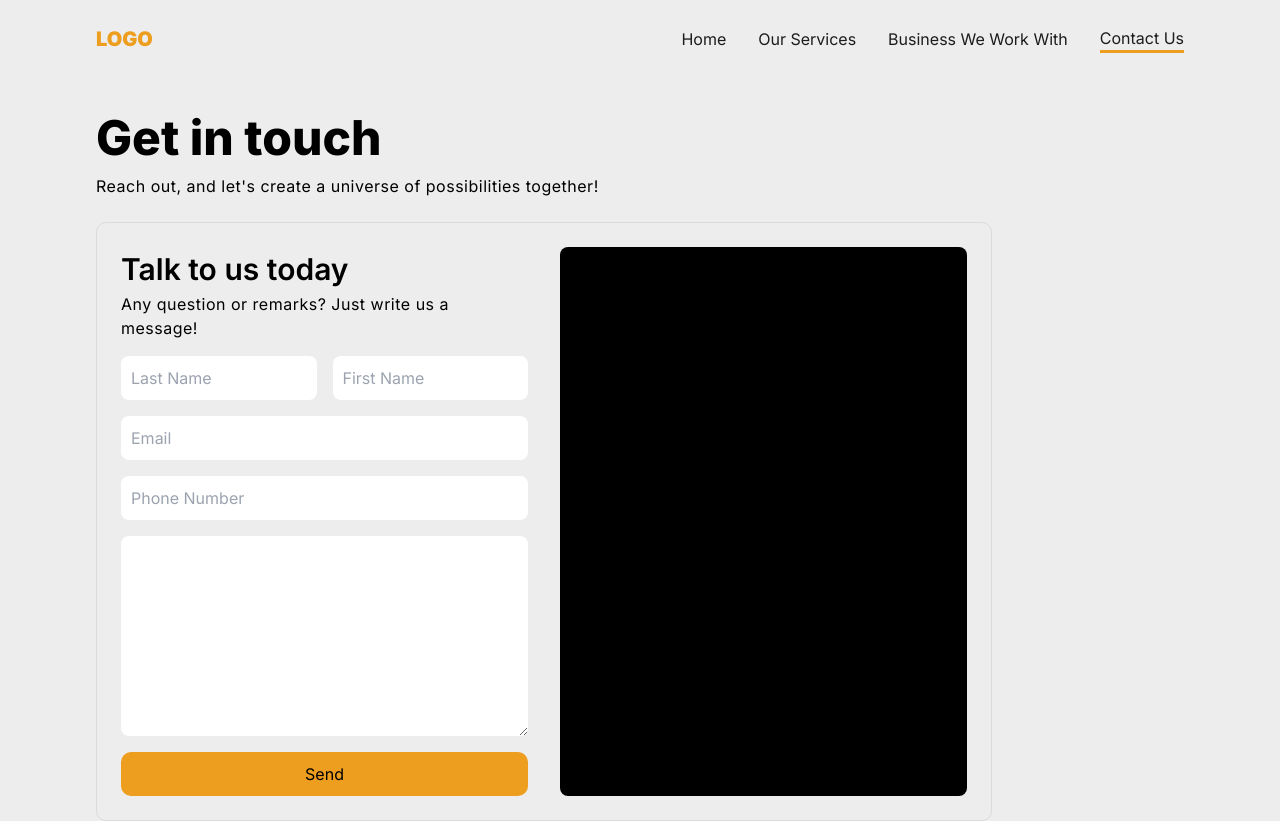
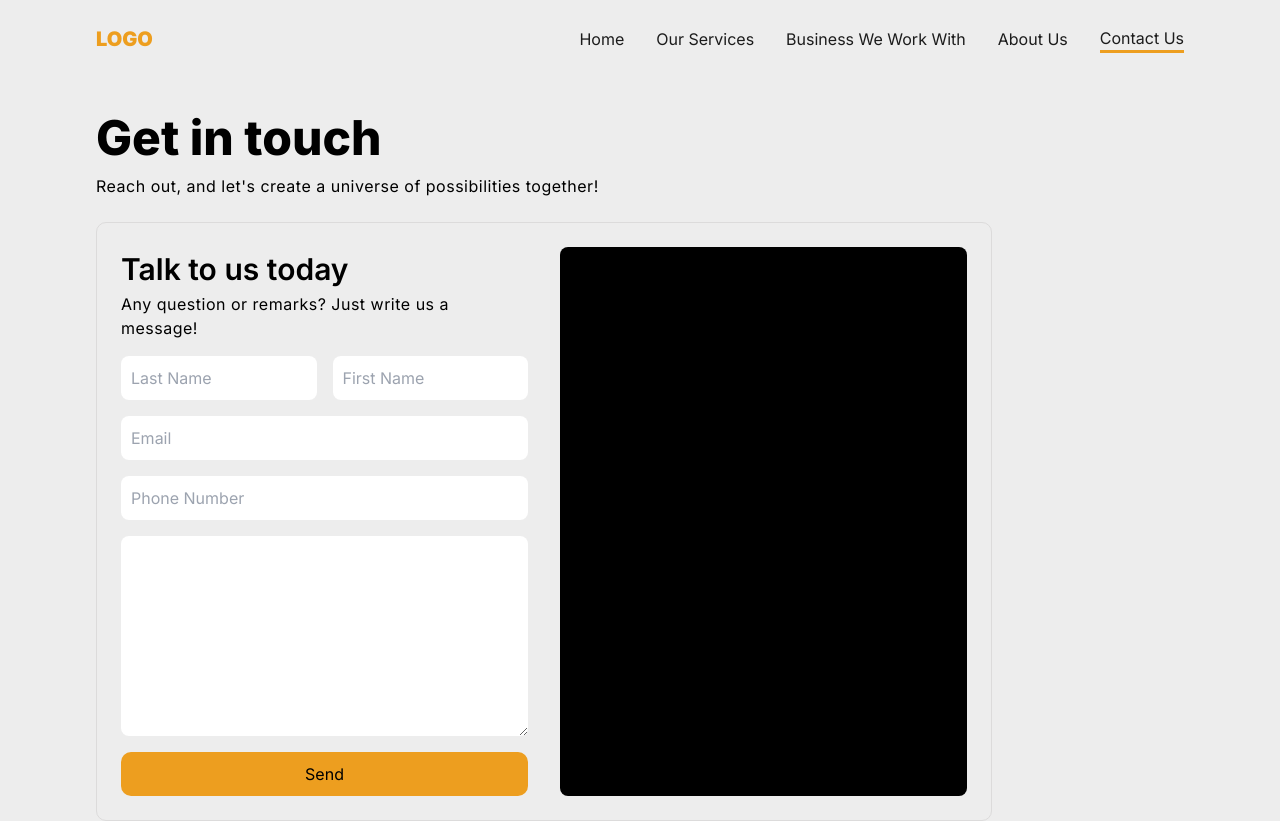
Before and after one commit to Chrisszy123/mwi, a Next.js app: page /contact in a window 1280 px wide. Built offline with nearby package versions, Linux system fonts and the light colour scheme.

Commit message:
fix: fonts and texts

```diff
--- a/app/components/About.tsx
+++ b/app/components/About.tsx
@@ -2,14 +2,14 @@ import React from "react";
 
 const About = () => {
   return (
-    <div className="w-full py-1 px-1 md:py-6 md:px-24 flex flex-col justify-center items-center mt-[3rem] gap-[1rem]">
+    <div id="about" className="w-full py-1 px-1 md:py-6 md:px-24 flex flex-col justify-center items-center mt-[3rem] gap-[1rem]">
       <div className="h-[8px] w-[120px] bg-[#ED9E1F] rounded-[8px]"></div>
       <div className="flex flex-col justify-center items-center md:mb-[2rem] mb-0">
         <h2 className="font-[400] text-[35px] tracking-[.5px]">
             About Us
         </h2>
         </div>
-      <span className="w-[90%] flex flex-col gap-[1rem] justify-center items-center tracking-[1px] text-[16px] md:text-center">
+      <span className="w-[90%] flex flex-col gap-[1rem] justify-center items-center tracking-[1px] text-[16px]">
         <p>While the internet has been around for over 30 years it has gone through
         many iterations and evolved into what billions of people worldwide now
         know it as today.</p>
--- a/app/components/Elevate.tsx
+++ b/app/components/Elevate.tsx
@@ -6,7 +6,7 @@ const Elevate = () => {
       <span className="md:w-[50%] w-full flex flex-col md:justify-center justify-start md:items-center items-start">
         <h2 className="font-[700] md:text-[48px] text-[35px] md:w-full w-[50%] md:text-center">
           {" "}
-          <span className="text-[#ED9E1F]">Elevate </span>your brand
+          <span className="text-[#ED9E1F]">Elevate </span>Your Brand
         </h2>
         <p className="w-[100%] tracking-[1px] md:text-center text-start">
           From broadcast media partnerships to robust media databases, tell the
--- a/app/components/Empower.tsx
+++ b/app/components/Empower.tsx
@@ -3,7 +3,7 @@ import React from "react";
 
 const Empower = () => {
   return (
-    <div id="" className="w-full py-1 px-1 md:py-6 md:px-24 flex flex-col justify-center items-center gap-[4rem]">
+    <div id="expand" className="w-full py-1 px-1 md:py-6 md:px-24 flex flex-col justify-center items-center gap-[4rem]">
       <span className="md:w-[60%] w-full flex flex-col md:justify-center justify-start md:items-center items-start px-4 md:px-0">
               <h2 className="font-[700] md:text-[48px] text-[30px] md:w-full w-[50%] md:text-center">
                 {" "}
--- a/app/components/Jumbotron.tsx
+++ b/app/components/Jumbotron.tsx
@@ -2,6 +2,7 @@
 
 import Image from "next/image";
 import { useEffect, useState } from "react";
+import { FaArrowDown } from "react-icons/fa";
 
 function Jumbotron() {
   const [rotation, setRotation] = useState(0);
@@ -33,8 +34,11 @@ function Jumbotron() {
               </p>
             </span> */}
             <Image src="/mwi.png" alt="mwi" width={200} height={200} style={{ transform: `rotate(${rotation}deg)` }}/>
+
           </div>
+
         </div>
+        <button className="text-white px-[3rem] py-[.5rem] flex gap-[1rem] justify-center items-center rounded-[4px] mt-[1rem] md:mt-[2rem] mb-[1rem]" style={{border: '1px solid #ED9E1F'}}><a href="#expand">ENTER</a> <FaArrowDown /> </button>
       </div>
     </div>
   );
--- a/app/components/Navbar.tsx
+++ b/app/components/Navbar.tsx
@@ -29,6 +29,7 @@ const Navbar = ({color, contact, mobileColor}: any) => {
                  <li className='text-white' style={active === 'home' ? {borderBottom: "3px solid #ED9E1F"} : {}} onClick={() => setActive('home')}><a href="/" className='no-underline'>Home</a></li>
                  <li className='text-white' style={active === 'services' ? {borderBottom: "3px solid #ED9E1F"} : {}} onClick={() => setActive('services')}><a href="#services" className='no-underline'>Our Services</a></li>
                  <li className='text-white' style={active === 'business' ? {borderBottom: "3px solid #ED9E1F"} : {}} onClick={() => setActive('business')}><a href="#business" className='no-underline'>Business We Work With</a></li>
+                 <li style={active === 'about' ? {borderBottom: "3px solid #ED9E1F"} : {}} onClick={() => setActive('about')}><a href="#about" className='no-underline'>About Us</a></li>
                  <li className='text-white' style={active === 'contact' ? {borderBottom: "3px solid #ED9E1F"} : {}} onClick={() => setActive('contact')}><Link href="/contact" className='no-underline'>Contact Us</Link></li>
              </ul>
          </div>
@@ -38,6 +39,7 @@ const Navbar = ({color, contact, mobileColor}: any) => {
                 <li style={active === 'home' ? {borderBottom: "3px solid #ED9E1F"} : {}} onClick={() => setActive('home')}><a href="/" className='no-underline'>Home</a></li>
                 <li style={active === 'services' ? {borderBottom: "3px solid #ED9E1F"} : {}} onClick={() => setActive('services')}><a href="#services" className='no-underline'>Our Services</a></li>
                 <li style={active === 'business' ? {borderBottom: "3px solid #ED9E1F"} : {}} onClick={() => setActive('business')}><a href="#business" className='no-underline'>Business We Work With</a></li>
+                <li style={active === 'about' ? {borderBottom: "3px solid #ED9E1F"} : {}} onClick={() => setActive('about')}><a href="#about" className='no-underline'>About Us</a></li>
                 <li style={active === 'contact' ? {borderBottom: "3px solid #ED9E1F"} : {}} onClick={() => setActive('contact')}><Link href="/contact" className='no-underline'>Contact Us</Link></li>
             </ul>
         </div>
--- a/app/page.jsx
+++ b/app/page.jsx
@@ -39,7 +39,6 @@ export default function Home() {
         }}></div>
       <Navbar color="#FCFCFC" mobileColor="#FCFCFC"/>
       <Jumbotron />
-
       <Empower />
       <Elevate />
       <Business />
--- a/package.json
+++ b/package.json
@@ -13,7 +13,8 @@
     "dot-env": "^0.0.1",
     "next": "14.2.1",
     "react": "^18",
-    "react-dom": "^18"
+    "react-dom": "^18",
+    "react-icons": "^5.1.0"
   },
   "devDependencies": {
     "@types/node": "^20",
```
Also changed, not shown: 1 other file (tests, documents, lock files or other folders).
